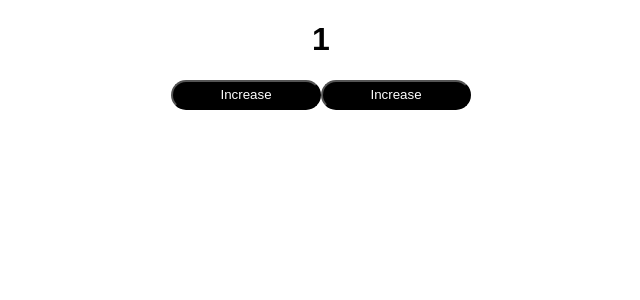
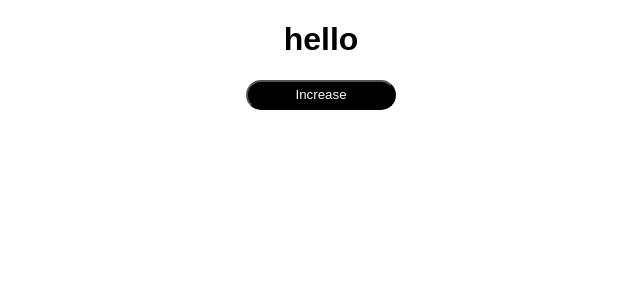
Before and after one commit to Shahir143/react-hooks-practice, a React (Create React App) app: page / in a window 1280 px wide. Both pictures are taken after a click on the button "Increase". Shown: the top 300 px of the page, without its empty margins (319-959 px from the left). Built offline with nearby package versions, Linux system fonts and the light colour scheme.

Commit message:
useLayoutEffect function

```diff
--- a/src/App.js
+++ b/src/App.js
@@ -1,38 +1,25 @@
-import React, { useRef, useReducer } from "react";
+import React, { useEffect, useLayoutEffect, useState } from "react";
 import "./App.css";
-import { type } from "@testing-library/user-event/dist/type";
-const initialState = { count: 0 };
-const ACTION = {
-  INCREASE: "increase",
-  DECREASE: "decrease",
-};
-const reducer = (state, action) => {
-  switch (action.type) {
-    case ACTION.INCREASE:
-      return { count: state.count + 1 };
 
-    case ACTION.DECREASE:
-      return { count: state.count > 0 ? state.count - 1 : 0 };
+function App() {
+  const [toggle, setToggle] = useState(false);
 
-    default:
-      return state;
+  useEffect(() => {
+    console.log("useEffect");
+  }, [toggle]);
+
+  useLayoutEffect(() => {
+    console.log("useLayoutEffect");
+  }, [toggle]);
+
+  function HandleClick(event) {
+    event.preventDefault();
+    setToggle((prevToggle) => !prevToggle);
   }
-};
-function App() {
-  const [state, dispatch] = useReducer(reducer, initialState);
-
-  function increaseCount() {
-    dispatch({ type: ACTION.INCREASE });
-  }
-  function DecreaseCount() {
-    dispatch({ type: ACTION.DECREASE });
-  }
-
   return (
     <div className="App">
-      <h1>{state.count}</h1>
-      <button onClick={increaseCount}>Increase</button>
-      <button onClick={DecreaseCount}>Increase</button>
+      {toggle && <h1>hello</h1>}
+      <button onClick={HandleClick}>Increase</button>
     </div>
   );
 }
```
